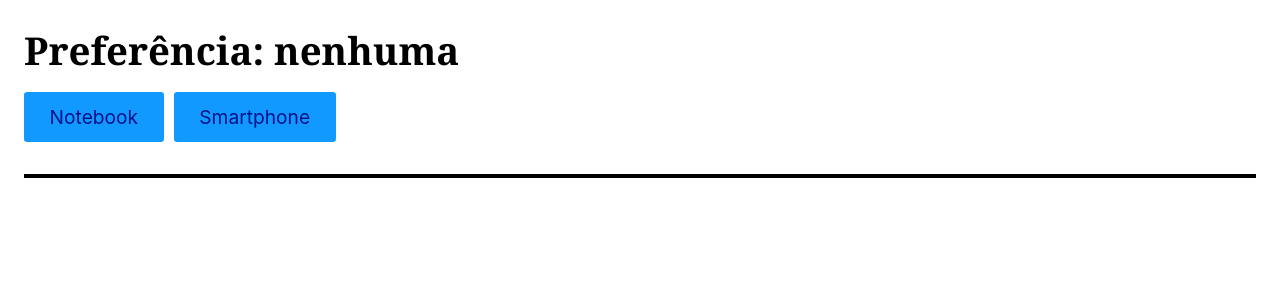
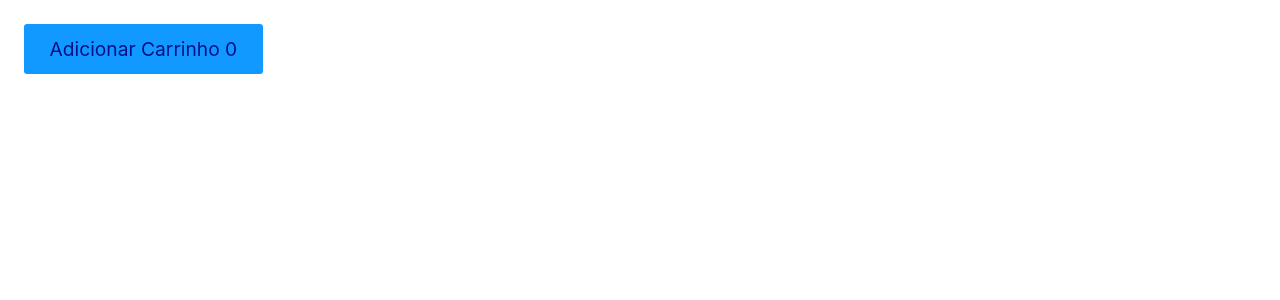
Before and after one commit to brunozupp/curso_reactjs, a React (Create React App) app: page / in a window 1280 px wide. Shown: the top 300 px of the page. Built offline with nearby package versions, Linux system fonts and the light colour scheme.

Commit message:
Aula UseRef

```diff
--- /dev/null
+++ b/src/aulas/Estados/EstadoRefAula/EstadoRefAula.js
@@ -0,0 +1,21 @@
+import React from 'react'
+
+const EstadoRefAula = () => {
+
+    const video = React.useRef();
+
+    // Vai ser undefined, pois só inicializa após renderizar o código. Por isso pode-se usar um callback ou useEffect (que é ativado após a renderização inicial)
+    console.log(video.current);
+
+    React.useEffect(() => {
+        console.log(video.current);
+    }, []);
+
+    return (
+        <div ref={video}>
+            Teste
+        </div>
+    )
+}
+
+export default EstadoRefAula
--- /dev/null
+++ b/src/aulas/Estados/EstadoRefAula/EstadoRefAula2.js
@@ -0,0 +1,30 @@
+import React from 'react'
+
+const EstadoRefAula2 = () => {
+
+    const [comentarios, setComentarios] = React.useState(['teste1', 'teste2']);
+    const [input, setInput] = React.useState('teste');
+
+    // Usando o ref para que tenha uma referência ao elemento html para que possa utilizar a função focus sem precisar utilizar o querySelector
+    const inputElement = React.useRef();
+
+    function handleClick() {
+        setComentarios((old) => [...old, input]);
+        setInput("");
+        inputElement.current.focus();
+    }
+
+    return (
+        <div>
+            <ul>
+                {
+                    comentarios.map((comentario) => <li key={comentario}>{comentario}</li>)
+                }
+            </ul>
+            <input ref={inputElement} type="text" value={input} onChange={(event) => setInput(event.target.value)} />
+            <button onClick={handleClick}>Enviar</button>
+        </div>
+    )
+}
+
+export default EstadoRefAula2
--- /dev/null
+++ b/src/aulas/Estados/EstadoRefAula/EstadoRefProblemaTimeOut.js
@@ -0,0 +1,33 @@
+import React from 'react'
+
+const EstadoRefProblemaTimeOut = () => {
+
+    const [carrinho, setCarrinho] = React.useState(0);
+    const [notificacao, setNotificacao] = React.useState(null);
+    const timeoutRef = React.useRef();
+
+    function handleClick() {
+        setCarrinho(carrinho + 1);
+
+        setNotificacao(`Item adicionado ao carrinho ${carrinho}`);
+
+        // Primeiro vai limpar o timeout anterior e depois agendar outro. Por isso que eu utilizo o UseRef aqui, para não
+        // perder a referência do timeout anterior e assim eu poder retirar ele caso o tempo de execução ainda não tenha chegado.
+        // Desse modo eu evito que ele apague a notificação atual antes da hora (dos 2 segundos que pertencem a ela, e não ao tempo da notificação anterior).
+        clearTimeout(timeoutRef.current);
+
+        timeoutRef.current = setTimeout(() => {
+            setNotificacao(null);
+        }, 2000);
+
+    }
+
+    return (
+        <div>
+            <p>{notificacao}</p>
+            <button onClick={handleClick}>Adicionar Carrinho {carrinho}</button>
+        </div>
+    )
+}
+
+export default EstadoRefProblemaTimeOut
--- a/src/index.js
+++ b/src/index.js
@@ -15,6 +15,9 @@ import EstadoEffectAula1 from './aulas/Estados/EstadoEffectAula1.js';
 import EstadoEffectAula2 from './aulas/Estados/EstadoEffectAula2.js';
 import EstadoEffectAula3 from './aulas/Estados/EstadoEffectAula3/EstadoEffectAula3.js';
 import Desafio5 from './desafios/Desafio5/Desafio5.js';
+import EstadoRefAula from './aulas/Estados/EstadoRefAula/EstadoRefAula.js';
+import EstadoRefAula2 from './aulas/Estados/EstadoRefAula/EstadoRefAula2.js';
+import EstadoRefProblemaTimeOut from './aulas/Estados/EstadoRefAula/EstadoRefProblemaTimeOut.js';
 
 
 ReactDOM.render(
@@ -33,7 +36,10 @@ ReactDOM.render(
     {/* <EstadoEffectAula1 /> */}
     {/* <EstadoEffectAula2 /> */}
     {/* <EstadoEffectAula3 /> */}
-    <Desafio5 />
+    {/* <Desafio5 /> */}
+    {/* <EstadoRefAula /> */}
+    {/* <EstadoRefAula2 /> */}
+    <EstadoRefProblemaTimeOut />
   </React.StrictMode>,
   document.getElementById('root')
 );
```
